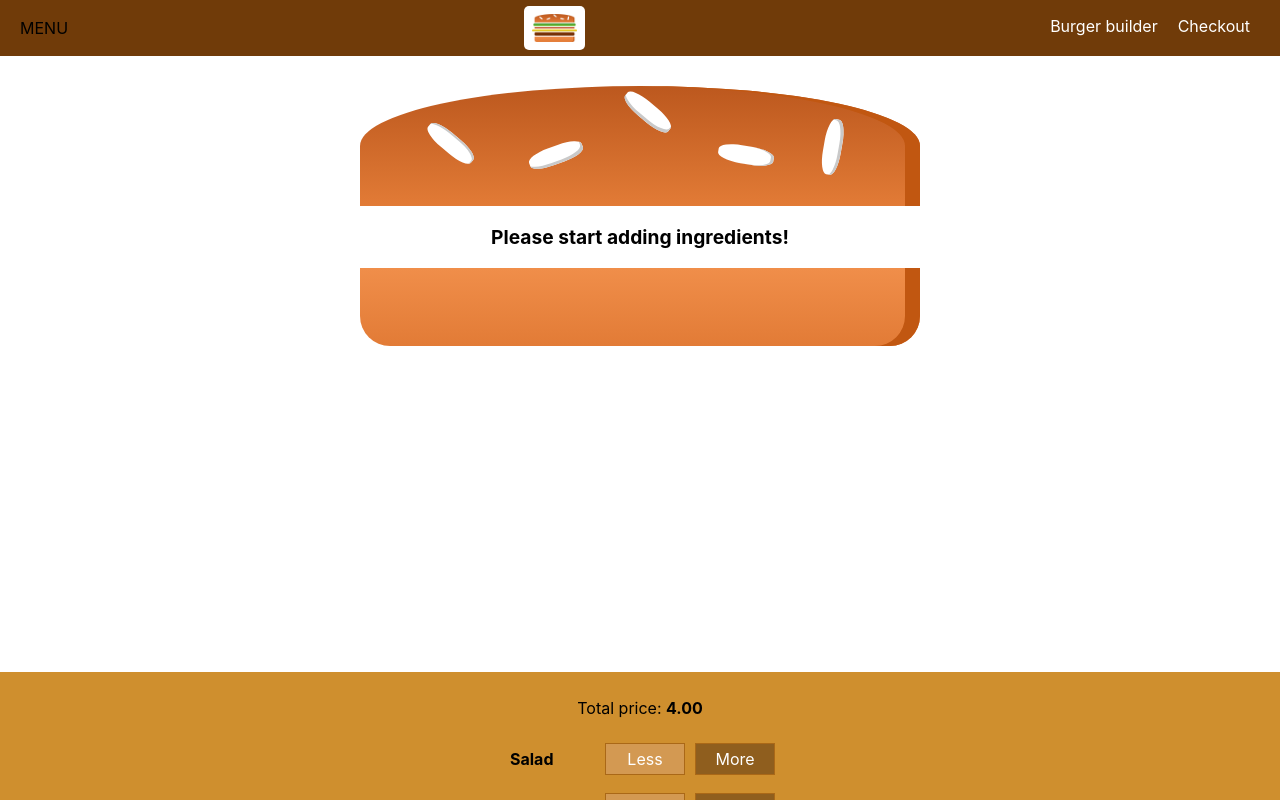
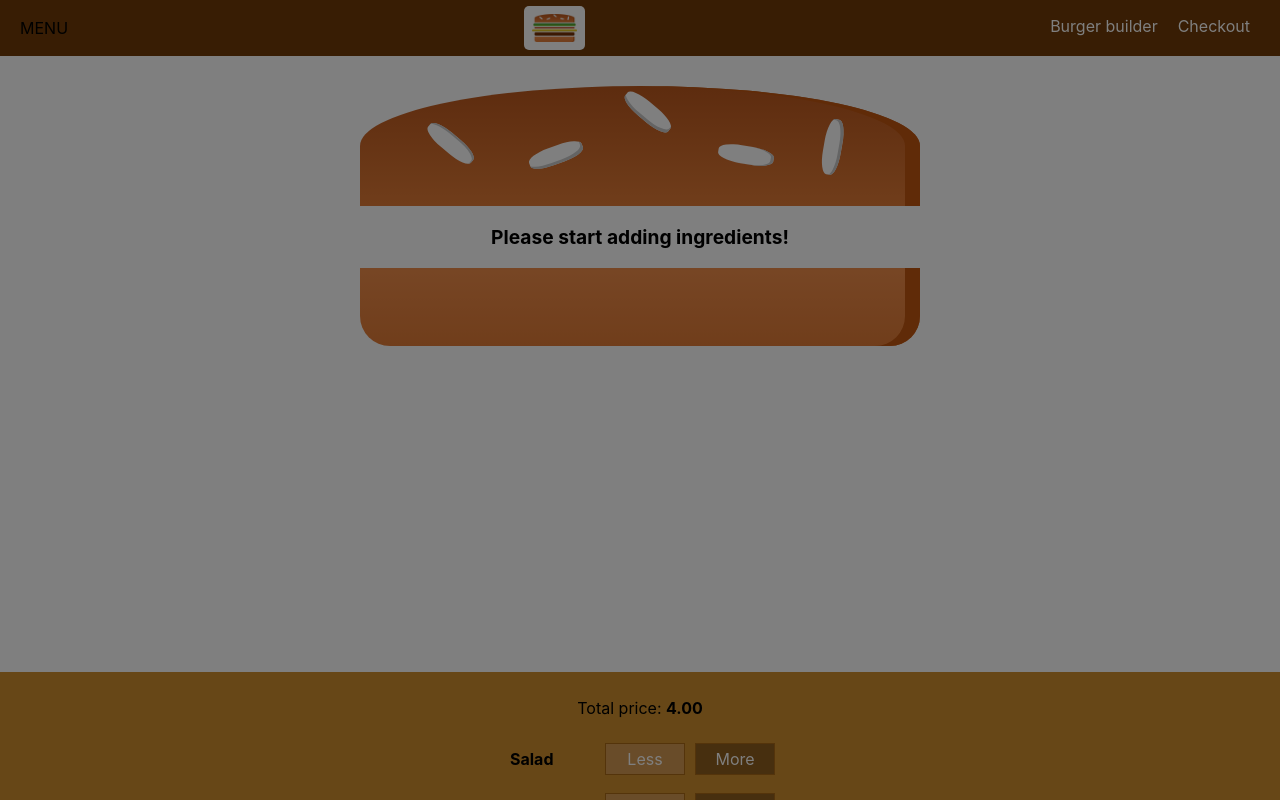
Before and after one commit to IiroNiemi/BurgerApp, a React app: page / in a window 1280 px wide. Shown: the top 800 px of the page. Built offline with nearby package versions, Linux system fonts and the light colour scheme.

Commit message:
177. Reusing backdrop in Sidedrawer

```diff
--- a/src/components/Navigation/SideDrawer/SideDrawer.js
+++ b/src/components/Navigation/SideDrawer/SideDrawer.js
@@ -3,14 +3,20 @@
 import Logo from '../../Logo/Logo';
 import NavigationItems from '../NavigationItems/NavigationItems';
 import classes from './SideDrawer.module.css';
-
+import Auxi from '../../../hoc/Auxi';
+import BackDrop from '../../UI/Backdrop/Backdrop';
 
 const sideDrawer = (props) => {
 
-	// ...
+	let attachedClasses = [classes.SideDrawer, classes.Close]
+	if(props.open){
+		attachedClasses = [classes.SideDrawer, classes.Open]
+	}
 
 	return (
-		<div className={classes.SideDrawer}>
+		<Auxi>
+			<BackDrop show={props.open} clicked={props.closed} />
+			<div className={attachedClasses.join(' ')}>
 				<div className={classes.Logo}>
 					<Logo  />
 				</div>
@@ -18,6 +24,7 @@
 					<NavigationItems />
 				</nav>
 			</div>
+		</Auxi>
 	);
 }
 
--- a/src/components/layout/Layout.js
+++ b/src/components/layout/Layout.js
@@ -1,18 +1,31 @@
-import React from 'react';
+import React, { Component } from 'react';
 
 import Aux from '../../hoc/Auxi';
 import classes from './Layout.module.css';
 import Toolbar from '../Navigation/Toolbar/Toolbar';
 import SideDrawer from '../Navigation/SideDrawer/SideDrawer';
 
-const layout = ( props ) => (
-	<Aux>
-		<Toolbar />
-		<SideDrawer />
-		<main className={classes.Content}>
-			{props.children}
-		</main>
-	</Aux>
-);
+class Layout extends Component {
+	state = {
+		showSideDrawer: true
+	}
 
-export default layout;
+	sideDrawerClosedHandler = () => {
+		this.setState({showSideDrawer:false});
+	}
+
+	render(){
+		return(
+			<Aux>
+				<Toolbar />
+				<SideDrawer
+					open={this.state.showSideDrawer}
+					closed={this.sideDrawerClosedHandler} />
+				<main className={classes.Content}>
+					{this.props.children}
+				</main>
+			</Aux>
+	)}
+}
+
+export default Layout;
```
Lines whose indentation alone changed are shown as unchanged.
